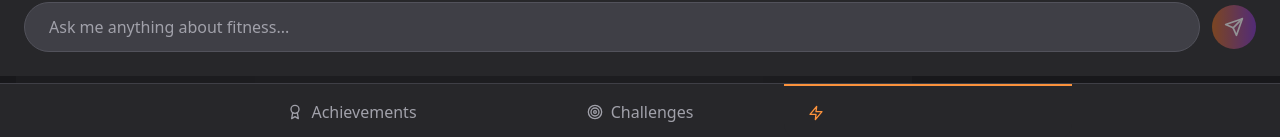
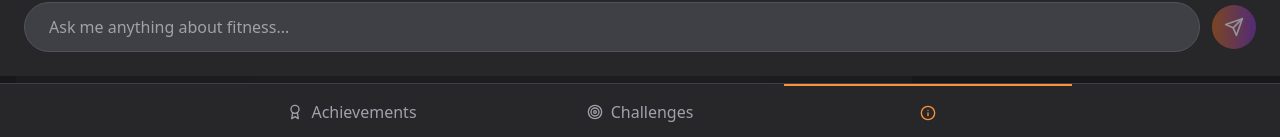
Before and after one commit to artchristech/passfitwin, a React (Vite) app: page / in a window 1280 px wide. Shown: the part 660-797 px from the top of the page. Built offline with nearby package versions, Linux system fonts and the light colour scheme.

Commit message:
Center Info Icon in Agent Tab

```diff
--- a/src/App.tsx
+++ b/src/App.tsx
@@ -1,5 +1,5 @@
 import React, { useState, useRef, useEffect } from 'react';
-import { Trophy, Award, Target, AlertCircle, Zap } from 'lucide-react';
+import { Trophy, Award, Target, AlertCircle, Zap, Info } from 'lucide-react';
 import Header from './components/Header';
 import ChatMessage from './components/ChatMessage';
 import ChatInput from './components/ChatInput';
@@ -188,13 +188,13 @@ function App() {
           </button>
           <button
             onClick={() => setActiveTab('chat')}
-            className={`flex-1 py-3 px-3 text-center font-medium transition-all duration-300 rounded-b-2xl text-sm sm:py-4 sm:px-6 sm:text-base ${
+            className={`flex-1 py-3 px-3 text-center font-medium transition-all duration-300 rounded-b-2xl text-sm sm:py-4 sm:px-6 sm:text-base flex items-center justify-center ${
               activeTab === 'chat'
                 ? 'text-orange-400 bg-zinc-800 border-t-2 border-orange-400'
                 : 'text-zinc-400 hover:text-zinc-200 hover:bg-zinc-700'
             }`}
           >
-            <Zap className="w-4 h-4" />
+            <Info className="w-4 h-4" />
           </button>
         </div>
       </div>
```
